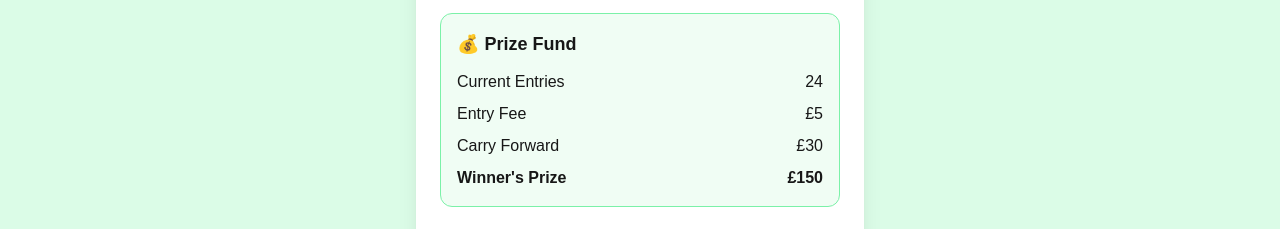
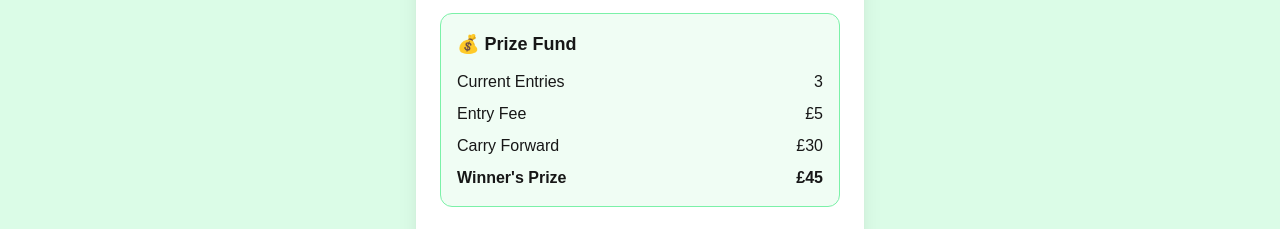
Before and after one commit to stuarthall81/lp5, a Next.js app: page / in a window 1280 px wide. Shown: the part 319-548 px from the top of the page. Built offline with nearby package versions, Linux system fonts and the light colour scheme.

Commit message:
Add player entry model and dynamic prize fund calculation

```diff
--- a/components/PrizeFundCard.tsx
+++ b/components/PrizeFundCard.tsx
@@ -1,5 +1,6 @@
 import { Competition } from "@/types/competition";
 import { calculatePrizeFund } from "@/lib/prizeFund";
+import { playerEntries } from "@/data/playerEntries";
 
 type PrizeFundCardProps = {
   competition: Competition;
@@ -8,20 +9,30 @@ type PrizeFundCardProps = {
 export default function PrizeFundCard({
   competition,
 }: PrizeFundCardProps) {
-  const prizeFund = calculatePrizeFund(competition);
+  const competitionEntries = playerEntries.filter(
+    (entry) => entry.competitionId === competition.id
+  );
+
+  const currentEntries = competitionEntries.filter(
+    (entry) => entry.playing
+  ).length;
+
+  const prizeFund = calculatePrizeFund(
+    currentEntries,
+    competition.entryFee,
+    competition.rollover
+  );
 
   return (
     <div className="bg-green-50 border border-green-300 rounded-xl p-4 mb-6">
-
       <h2 className="font-semibold text-lg">
         💰 Prize Fund
       </h2>
 
       <div className="mt-3 space-y-2">
-
         <div className="flex justify-between">
           <span>Current Entries</span>
-          <span>{competition.entries}</span>
+          <span>{currentEntries}</span>
         </div>
 
         <div className="flex justify-between">
@@ -40,9 +51,7 @@ export default function PrizeFundCard({
           <span>Winner's Prize</span>
           <span>£{prizeFund}</span>
         </div>
-
       </div>
-
     </div>
   );
 }
--- /dev/null
+++ b/data/playerEntries.ts
@@ -0,0 +1,26 @@
+import { PlayerEntry } from "@/types/playerEntry";
+import { truncate } from "node:fs";
+
+export const playerEntries: PlayerEntry[] = [
+  {
+    competitionId: "2026-proude-cup",
+    playerId: "John Smith",
+    playing: true,
+    paid: true,
+    score: 67,
+  },
+
+  {
+    competitionId: "2026-proude-cup",
+    playerId: "Dave Jones",
+    playing: true,
+    paid: false,
+  },
+
+  {
+    competitionId: "2026-proude-cup",
+    playerId: "Chris Taylor",
+    playing: true,
+    paid: false,
+  },
+];
--- a/lib/prizeFund.ts
+++ b/lib/prizeFund.ts
@@ -1,5 +1,7 @@
-import { Competition } from "@/types/competition";
-
-export function calculatePrizeFund(competition: Competition) {
-  return competition.entries * competition.entryFee + competition.rollover;
+export function calculatePrizeFund(
+  currentEntries: number,
+  entryFee: number,
+  rollover: number
+) {
+  return currentEntries * entryFee + rollover;
 }
--- /dev/null
+++ b/types/playerEntry.ts
@@ -0,0 +1,11 @@
+export type PlayerEntry = {
+  competitionId: string;
+
+  playerId: string;
+
+  playing: boolean;
+
+  paid: boolean;
+
+  score?: number;
+};
```
